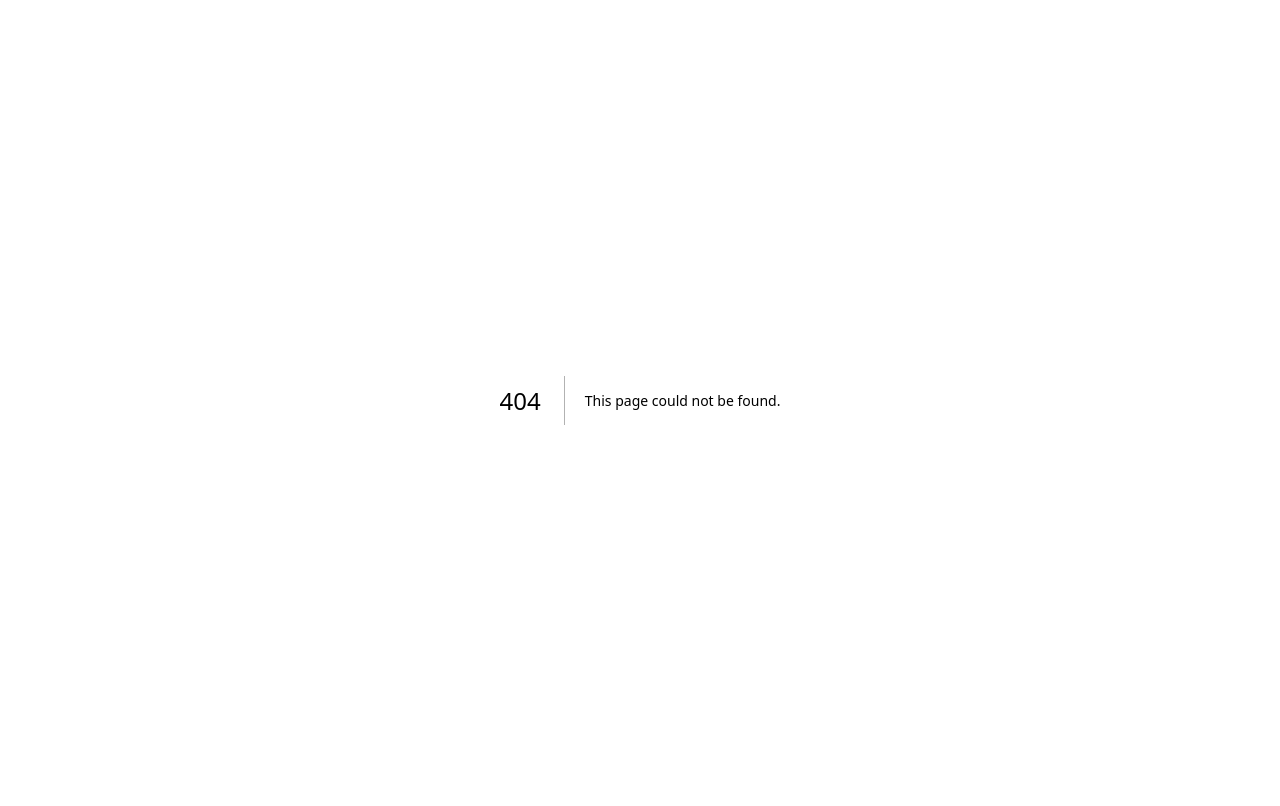
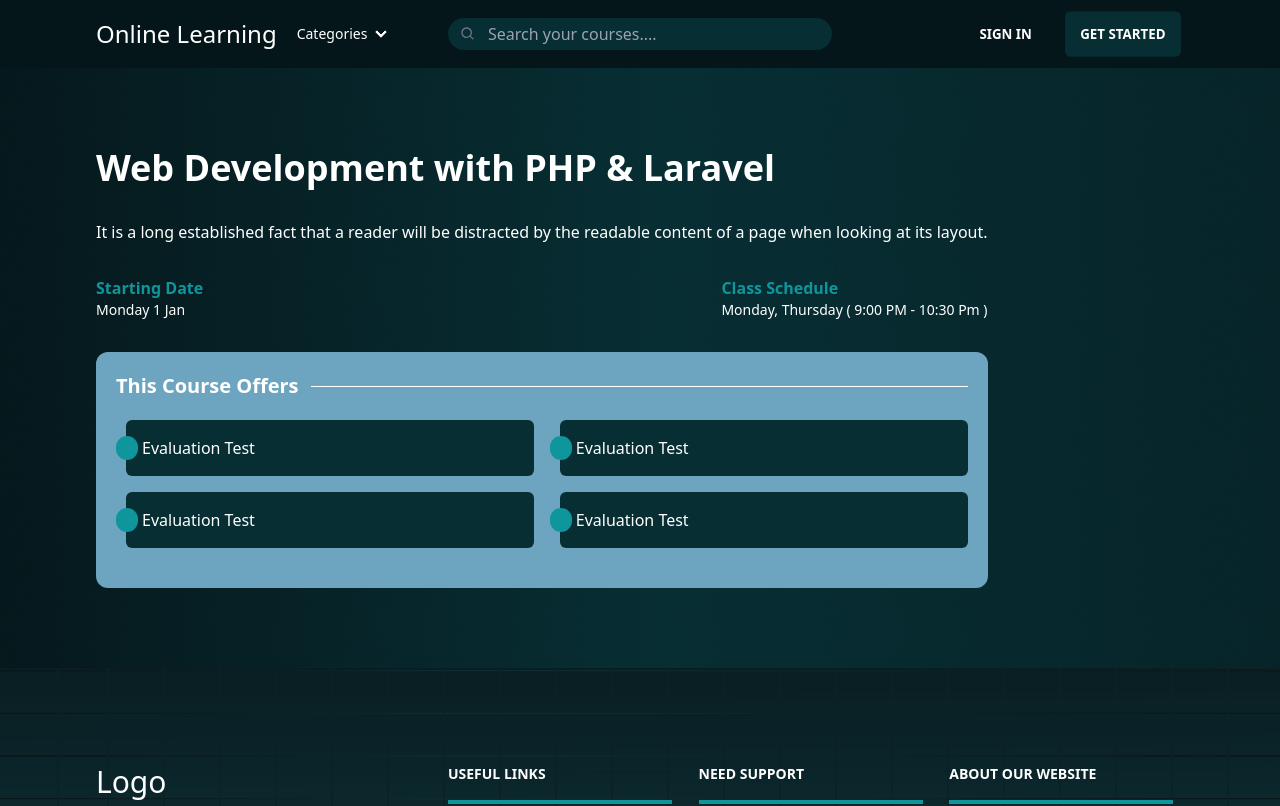
Before and after one commit to Zannatul-Fahmida/online-learning, a Next.js app: page /course/1 in a window 1280 px wide. Before the commit this address had no page. Shown: the top 806 px of the page. Built offline with nearby package versions, Linux system fonts and the light colour scheme.

Commit message:
category and course page added

```diff
--- /dev/null
+++ b/components/Category/CourseCard.jsx
@@ -0,0 +1,30 @@
+import Image from "next/image";
+import courseImg from "../../public/card.png";
+import {AiOutlineArrowRight} from 'react-icons/ai';
+import styles from '../../styles/Category.module.css';
+
+export default function CourseCard() {
+  return (
+    <div
+      style={{ border: "2px #0F969C solid" }}
+      className="card shadow-md"
+    >
+      <figure>
+        <Image width={500} src={courseImg} alt='course title' />
+      </figure>
+      <div className={`${styles.darkTealBg} card-body rounded-b-xl p-4`}>
+        <h2 className="card-title text-start text-2xl mt-4">Web Development With PHP &
+        Laravel</h2>
+        <div className="card-actions justify-between items-center">
+          <h3 className="text-2xl">10,000</h3>
+          <button
+            style={{ backgroundColor: "#0F969C" }}
+            className="btn border-0 text-white"
+          >
+            See Details <AiOutlineArrowRight />
+          </button>
+        </div>
+      </div>
+    </div>
+  );
+}
--- /dev/null
+++ b/components/Category/HiredCarousel.jsx
@@ -0,0 +1,5 @@
+export default function HiredCarousel (){
+    return(
+        <div></div>
+    )
+}
--- /dev/null
+++ b/components/Category/InstructorsCarousel.jsx
@@ -0,0 +1,5 @@
+export default function InstructorsCarousel (){
+    return (
+        <div></div>
+    )
+}
--- /dev/null
+++ b/components/Course/CourseBanner.jsx
@@ -0,0 +1,78 @@
+import styles from "../../styles/Course.module.css";
+
+export default function CourseBanner() {
+  return (
+    <div className="flex text-white">
+      <div>
+        <h1 className="text-4xl font-bold mb-8">
+          Web Development with PHP & Laravel
+        </h1>
+        <p className="text-base mb-8">
+          It is a long established fact that a reader will be distracted by the
+          readable content of a page when looking at its layout.
+        </p>
+        <div className="flex justify-between mb-8">
+          <div>
+            <p style={{ color: "#0F969C" }} className="font-semibold">
+              Starting Date
+            </p>
+            <p className="text-sm">Monday 1 Jan </p>
+          </div>
+          <div>
+            <p style={{ color: "#0F969C" }} className="font-semibold">
+              Class Schedule
+            </p>
+            <p className="text-sm">Monday, Thursday ( 9:00 PM - 10:30 Pm )</p>
+          </div>
+        </div>
+        <div style={{ backgroundColor: "#6DA5C0" }} className="rounded-xl p-5">
+          <div class="relative flex items-center">
+            <span class="flex-shrink text-xl text-white font-bold mr-3">
+              This Course Offers
+            </span>
+            <div class="flex-grow border-t border-white"></div>
+          </div>
+          <div className="grid md:grid-cols-2 gap-4 my-5">
+            <div className="relative flex items-center">
+              <div
+                style={{ backgroundColor: "#0F969C" }}
+                className="badge badge-lg relative -mr-3 border-0"
+              ></div>
+              <div className={`${styles.tealBg} p-4 rounded-md w-full`}>
+                Evaluation Test
+              </div>
+            </div>
+            <div className="relative flex items-center">
+              <div
+                style={{ backgroundColor: "#0F969C" }}
+                className="badge badge-lg relative -mr-3 border-0"
+              ></div>
+              <div className={`${styles.tealBg} p-4 rounded-md w-full`}>
+                Evaluation Test
+              </div>
+            </div>
+            <div className="relative flex items-center">
+              <div
+                style={{ backgroundColor: "#0F969C" }}
+                className="badge badge-lg relative -mr-3 border-0"
+              ></div>
+              <div className={`${styles.tealBg} p-4 rounded-md w-full`}>
+                Evaluation Test
+              </div>
+            </div>
+            <div className="relative flex items-center">
+              <div
+                style={{ backgroundColor: "#0F969C" }}
+                className="badge badge-lg relative -mr-3 border-0"
+              ></div>
+              <div className={`${styles.tealBg} p-4 rounded-md w-full`}>
+                Evaluation Test
+              </div>
+            </div>
+          </div>
+        </div>
+      </div>
+      <div></div>
+    </div>
+  );
+}
--- /dev/null
+++ b/pages/categories/[category]/index.js
@@ -0,0 +1,47 @@
+import CourseCard from "../../../components/Category/CourseCard";
+import HiredCarousel from "../../../components/Category/HiredCarousel";
+import InstructorsCarousel from "../../../components/Category/InstructorsCarousel";
+import Footer from "../../../components/Shared/Footer";
+import Navbar from "../../../components/Shared/Navbar";
+import styles from "../../../styles/Category.module.css";
+
+export default function CategoryDetails() {
+  return (
+    <div>
+      <Navbar />
+      <div className={`${styles.categoryBanner} h-52 md:h-80`}>
+        <div className={`${styles.overlay}`}>
+          <h1 className="text-white text-xl md:text-5xl font-bold text-center">
+            LEARN WEB DEVELOPMENT
+          </h1>
+        </div>
+      </div>
+      <div className={`${styles.coursesBg} text-white px-12 md:px-24 py-20`}>
+        <h3 className="text-2xl mb-10">Live Courses And Workshops</h3>
+        <div className="grid md:grid-cols-3 gap-4">
+          <CourseCard />
+        </div>
+      </div>
+      <div
+        style={{ backgroundColor: "#0F969C" }}
+        className="text-center px-12 md:px-24 py-20 text-white"
+      >
+        <h3 className="text-2xl font-bold">
+          INDUSTRY EXPERTS TO BUILD A CAREER
+        </h3>
+        <p className="text-lg">
+          Develop skills with the best instructors in the country, click the
+          button below.
+        </p>
+        <InstructorsCarousel />
+      </div>
+      <div
+        className={`${styles.hiredBg} text-white text-center px-12 md:px-24 py-20`}
+      >
+        <h2 className="text-2xl font-bold">Who Got Hired</h2>
+        <HiredCarousel />
+      </div>
+      <Footer />
+    </div>
+  );
+}
--- /dev/null
+++ b/pages/course/[courseId]/index.jsx
@@ -0,0 +1,16 @@
+import CourseBanner from "../../../components/Course/CourseBanner";
+import Footer from "../../../components/Shared/Footer";
+import Navbar from "../../../components/Shared/Navbar";
+import styles from '../../../styles/Course.module.css';
+
+export default function CourseDetails() {
+  return (
+    <div>
+      <Navbar />
+      <div className={`${styles.courseBg} px-12 md:px-24 py-20`}>
+        <CourseBanner />
+      </div>
+      <Footer />
+    </div>
+  );
+}
--- /dev/null
+++ b/styles/Category.module.css
@@ -0,0 +1,33 @@
+.categoryBanner {
+    position: relative;
+    background-image: url('../public/code_g1133705410\ 1.png');
+    background-position: center;
+    background-repeat: no-repeat;
+    background-size: cover;
+}
+.overlay {
+    position: absolute;
+    top: 0;
+    left: 0;
+    width: 100%;
+    height: 100%;
+    background-color: rgb(7, 46, 51, 0.7);
+    display: flex;
+    justify-content: center;
+    align-items: center;
+}
+.coursesBg{
+    background-image: url('../public/banner\ 2.png');
+    background-position: center;
+    background-size: cover;
+    background-repeat: no-repeat;
+}
+.darkTealBg{
+    background-color: #05161A;
+}
+.hiredBg{
+    background-image: url('../public/banner\ 2.png');
+    background-position: center;
+    background-repeat: no-repeat;
+    background-size: cover;
+}
--- /dev/null
+++ b/styles/Course.module.css
@@ -0,0 +1,9 @@
+.courseBg{
+    background-image: url('../public/banner\ 2.png');
+    background-position: center;
+    background-size: cover;
+    background-repeat: no-repeat;
+}
+.tealBg{
+    background-color: #072E33;
+}
```
Also changed, not shown: public/code_g1133705410 1.png (added).
